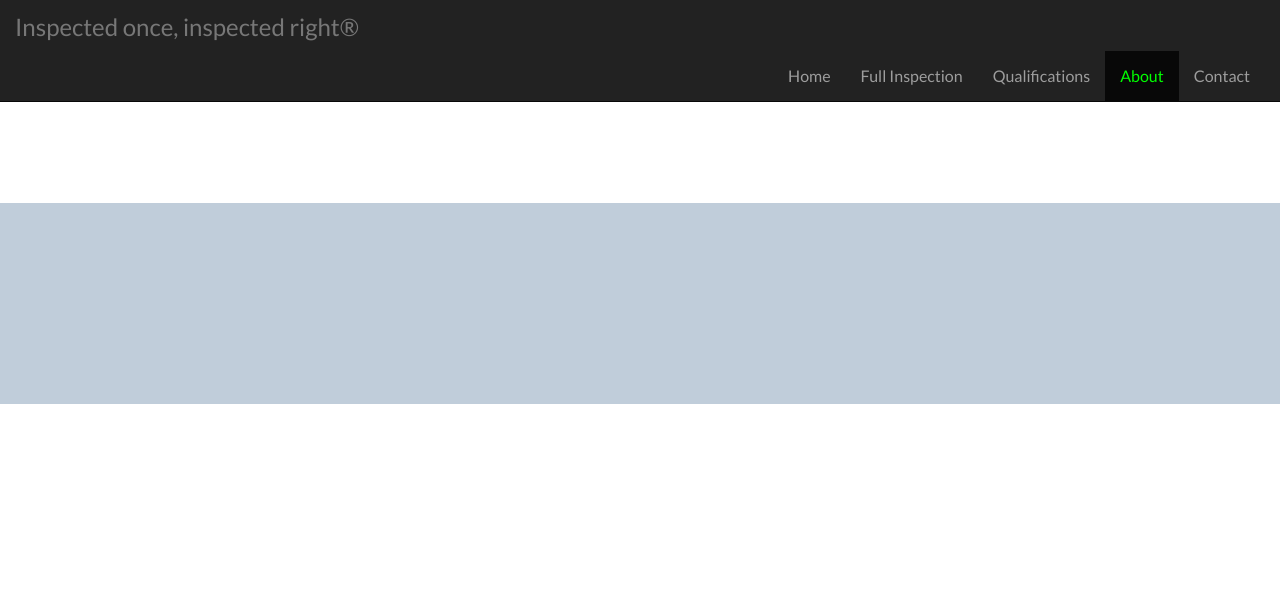
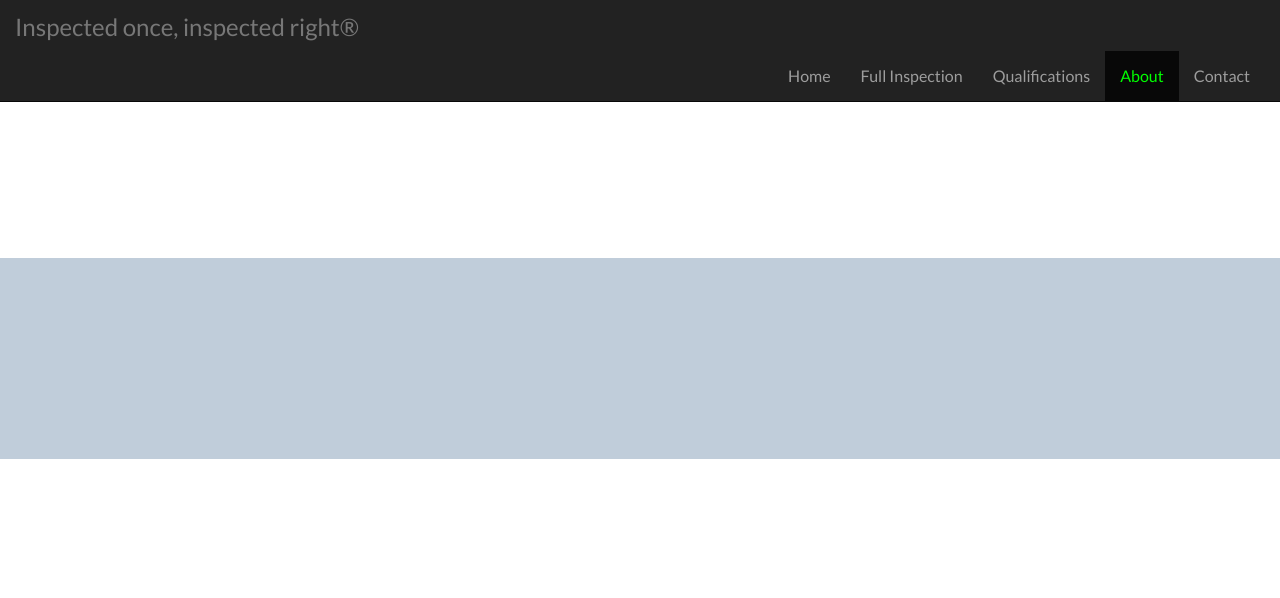
Before and after one commit to nppat/martinhomeinspection, a website: page client/index.html at #!/about in a window 1280 px wide. Shown: the part 58-656 px from the top of the page. Drawn offline with nearby package versions, Linux system fonts and the light colour scheme; files whose address does not match are found by name.

Commit message:
add row_margin to .html for row_1 top margin

```diff
--- a/client/partials/about.html
+++ b/client/partials/about.html
@@ -26,7 +26,7 @@
 	</div>
 </nav>
 <div class="container-fluid main">
-	<div class="row row_container" id="row_1">
+	<div class="row row_container row_margin" id="row_1">
 		<div class="col-lg-12 col-md-12 col-sm-12 col-xs-12 text-center">
 
 		</div>
```
Also changed, not shown: client/partials/contact.html (+1 -1 lines), client/partials/qualifications.html (+1 -1 lines).
